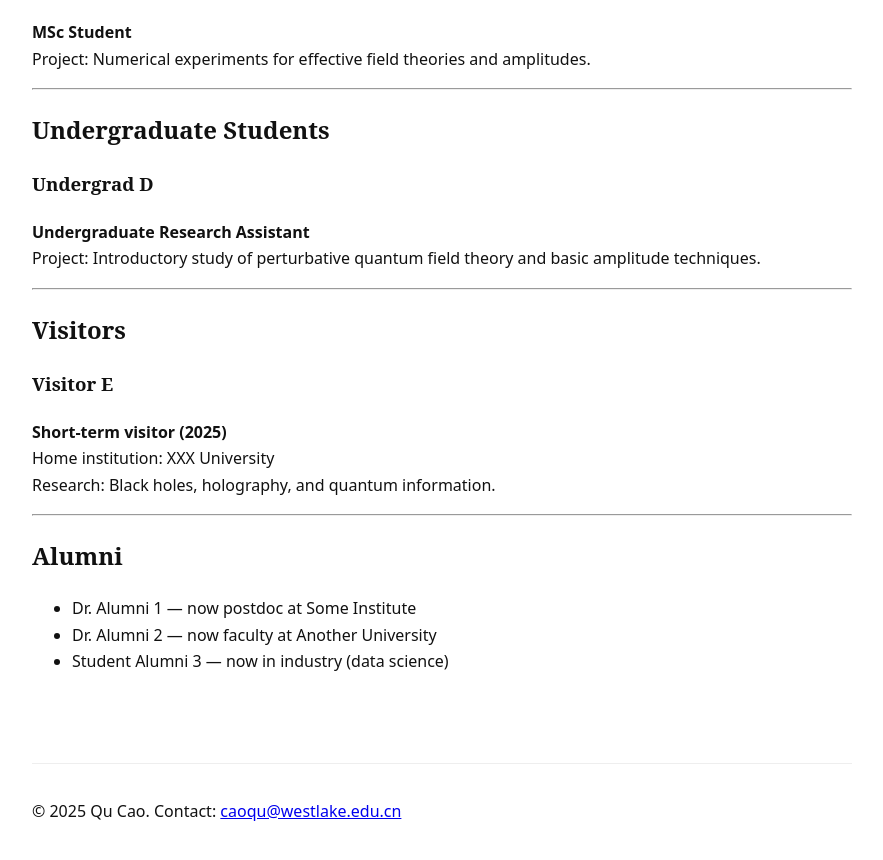
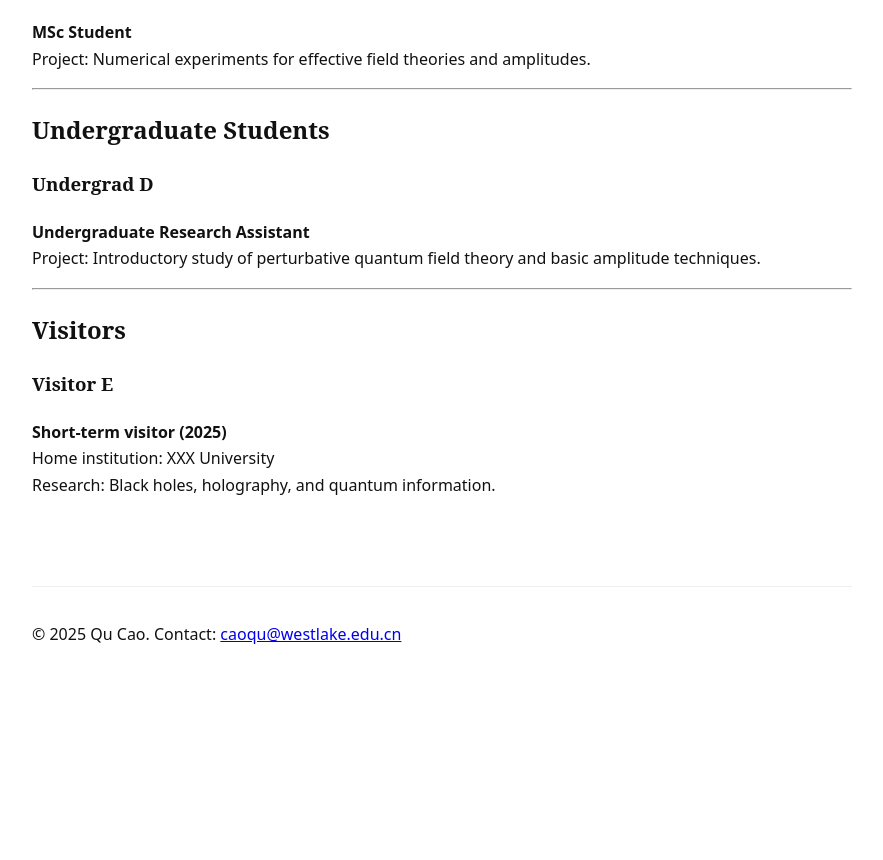
Before and after one commit to QuantumQ1/quantumq1.github.io, a Jekyll site: the page built from members.md, in a window 1280 px wide and 900 px high, scrolled down 2002 px. Shown: the top 860 px of the window, without its empty margins (198-1081 px from the left). Built offline with Jekyll 4.4.1, drawn with Linux system fonts in a browser that asks for light colours; after the commit the page ends 2725 px from its top, so only the background shows below that.

Commit message:
Update members.md

```diff
--- a/members.md
+++ b/members.md
@@ -83,11 +83,3 @@ Project: Introductory study of perturbative quantum field theory and basic ampli
 **Short-term visitor (2025)**
 Home institution: XXX University
 Research: Black holes, holography, and quantum information.
-
----
-
-## Alumni
-
-- Dr. Alumni 1 — now postdoc at Some Institute
-- Dr. Alumni 2 — now faculty at Another University
-- Student Alumni 3 — now in industry (data science)
```
